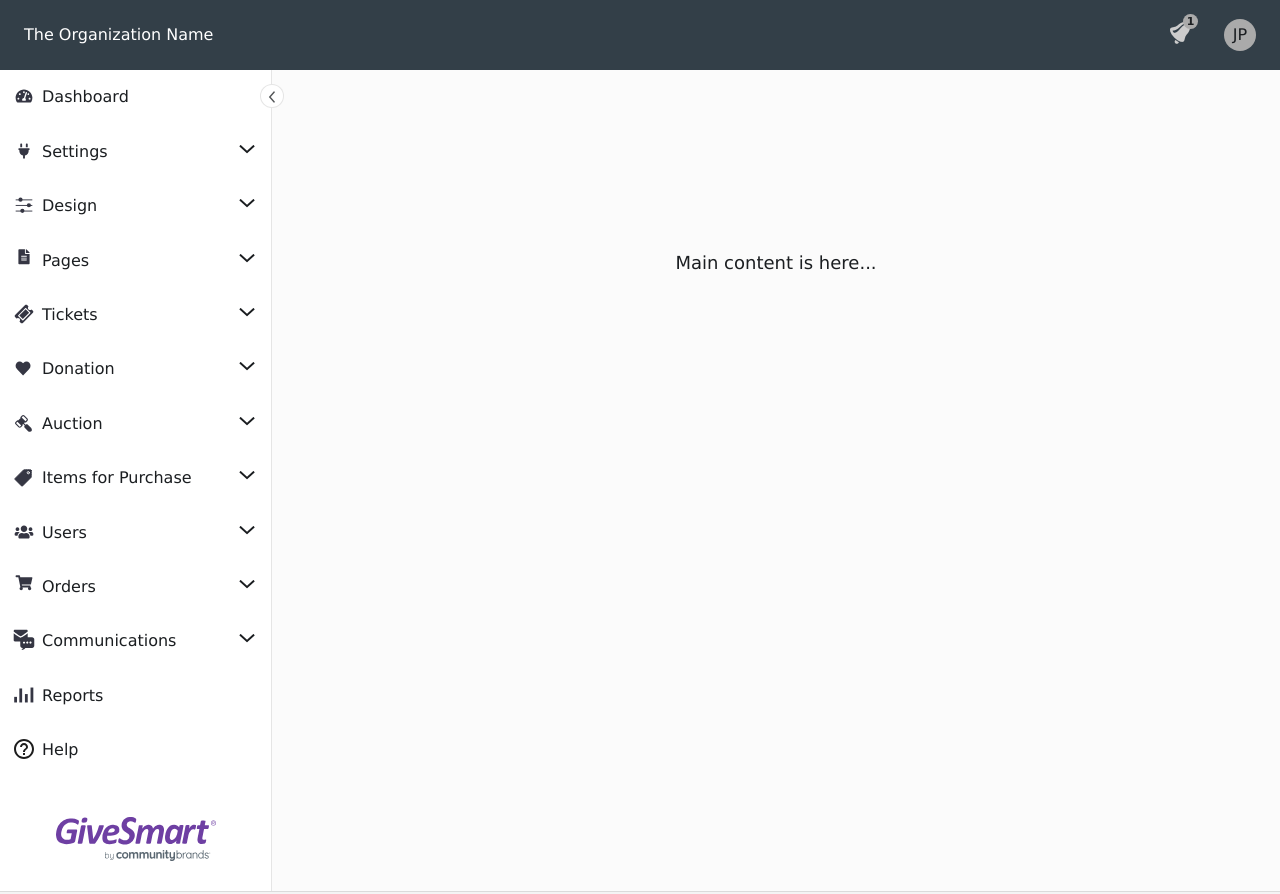
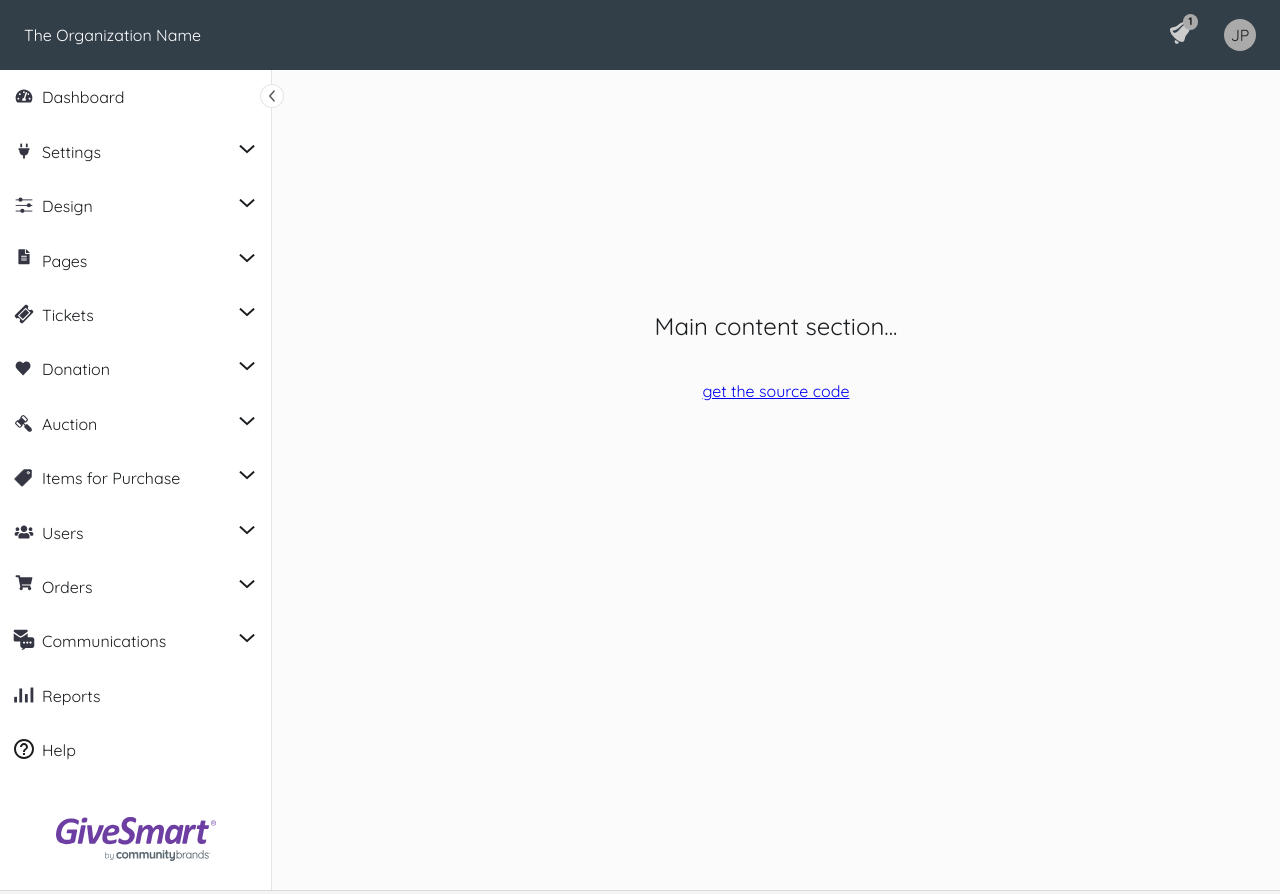
Before and after one commit to johnpolacek/L-Bar, a website: page index.html in a window 1280 px wide. Shown: the top 894 px of the page. Drawn offline with Linux system fonts and the light colour scheme.

Commit message:
add webfonts and source code link

```diff
--- a/index.html
+++ b/index.html
@@ -3,6 +3,12 @@
   <head>
     <meta charset="utf-8" />
     <title>L-Bar Prototype</title>
+    <link rel="preconnect" href="https://fonts.googleapis.com" />
+    <link rel="preconnect" href="https://fonts.gstatic.com" crossorigin />
+    <link
+      href="https://fonts.googleapis.com/css2?family=Quicksand:wght@300;400;500;600;700&display=swap"
+      rel="stylesheet"
+    />
     <link rel="stylesheet" href="style.css" />
     <script src="script.js"></script>
   </head>
@@ -1058,9 +1064,21 @@
           </div>
         </div>
       </nav>
-      <main class="flex flex-grow relative pad-4-bottom s-pad-0 bgr-lite">
-        <div class="wide pad-7-top pad-5-bottom text-18 text-center">
-          Main content is here...
+      <main
+        class="
+          flex flex-grow flex-col
+          relative
+          pad-4-bottom
+          s-pad-0
+          bgr-lite
+          text-center
+        "
+      >
+        <div class="wide pad-7-top pad-3-bottom text-24">
+          Main content section...
+        </div>
+        <div>
+          <a href="https://github.com/johnpolacek/L-Bar">get the source code</a>
         </div>
       </main>
     </div>
```
